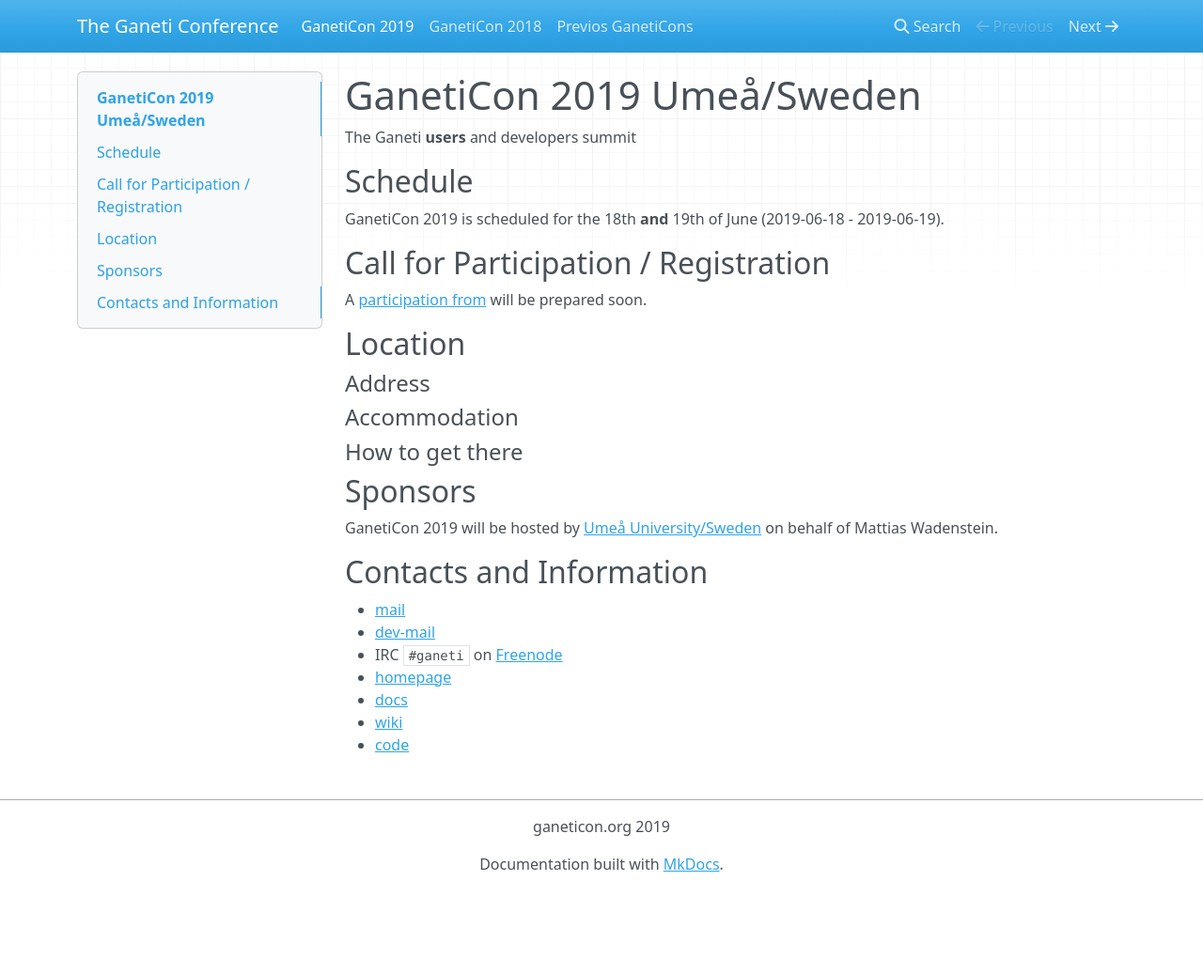
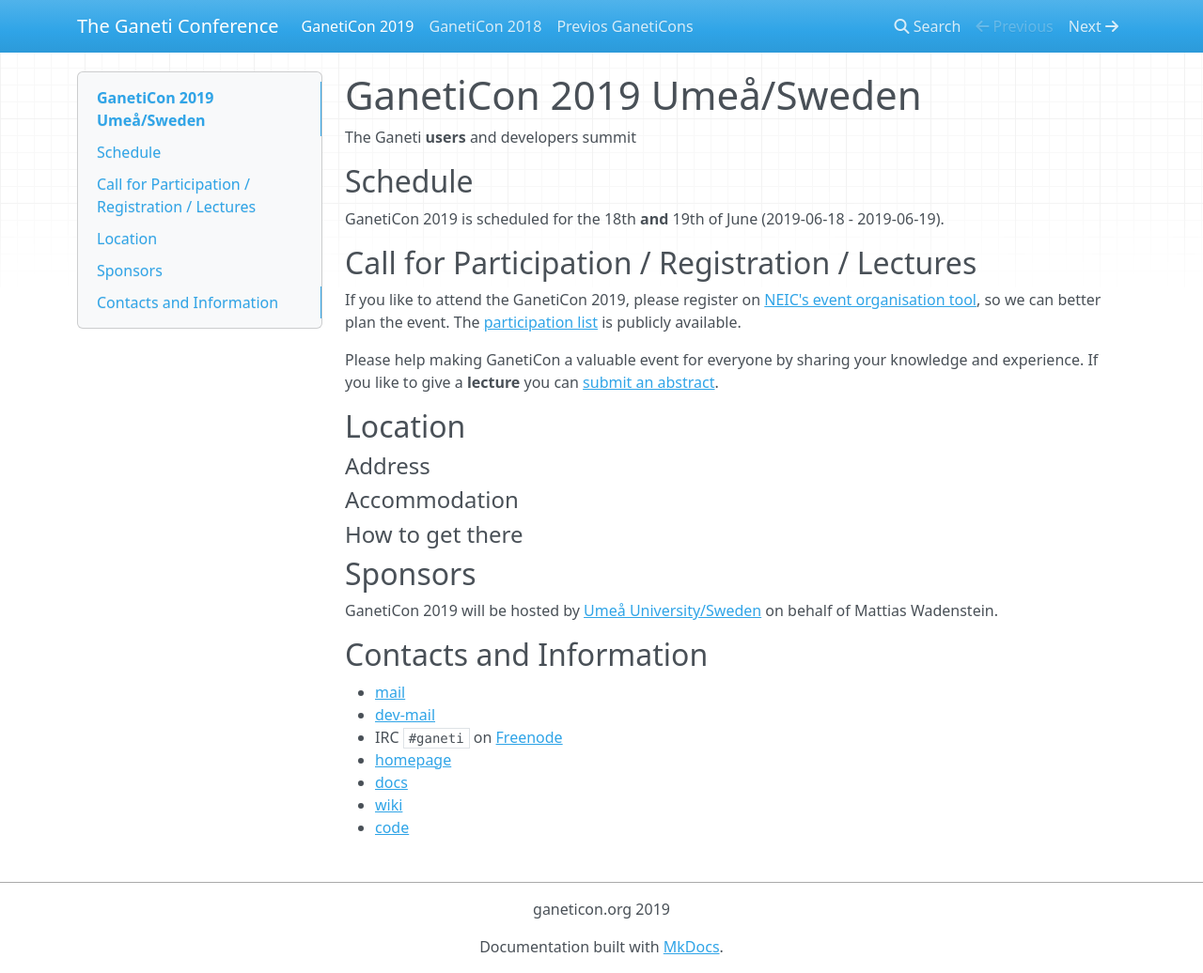
Before and after one commit to ganeticon/ganeticon.github.io, an MkDocs documentation site: the page built from docs/index.md, in a window 1280 px wide and 1036 px high. Shown: the whole window at 94% size. Built offline with MkDocs 1.6.1, drawn with Linux system fonts in a browser that asks for light colours; nearby versions of some CDN libraries; old or Windows-style settings are respelled for this version of MkDocs.

Commit message:
update registration and participation list links

```diff
--- a/docs/index.md
+++ b/docs/index.md
@@ -10,8 +10,10 @@
 ## Schedule
 GanetiCon 2019 is scheduled for the 18th **and** 19th of June (2019-06-18 - 2019-06-19).
 
-## Call for Participation / Registration
-A [participation from](https://indico.neic.no/event/83/registrations/participants) will be prepared soon.
+## Call for Participation / Registration / Lectures
+If you like to attend the GanetiCon 2019, please register on [NEIC's event organisation tool](https://indico.neic.no/event/83/registrations/27/), so we can better plan the event. The [participation list](https://indico.neic.no/event/83/registrations/participants) is publicly available.
+
+Please help making GanetiCon a valuable event for everyone by sharing your knowledge and experience. If you like to give a **lecture** you can [submit an abstract](https://indico.neic.no/event/83/abstracts/).
 
 ## Location
 
```
